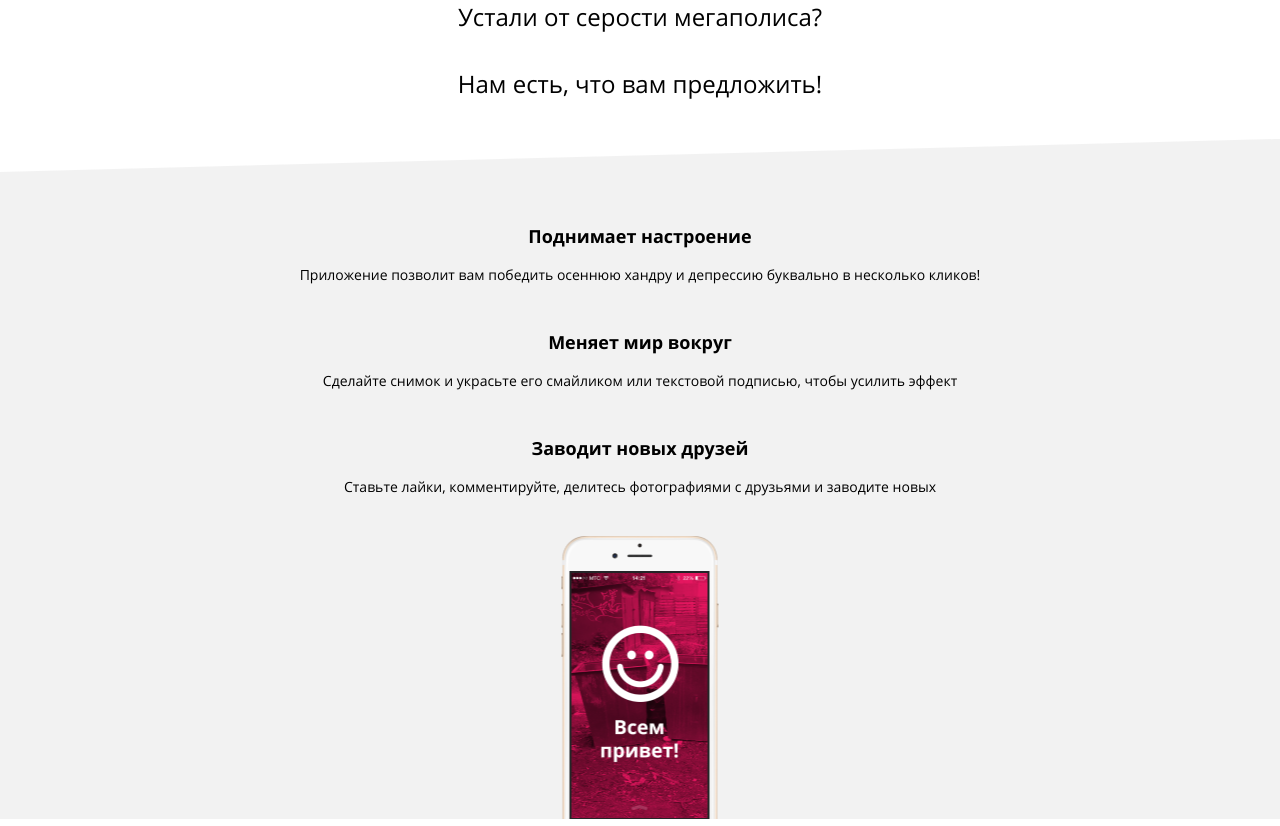
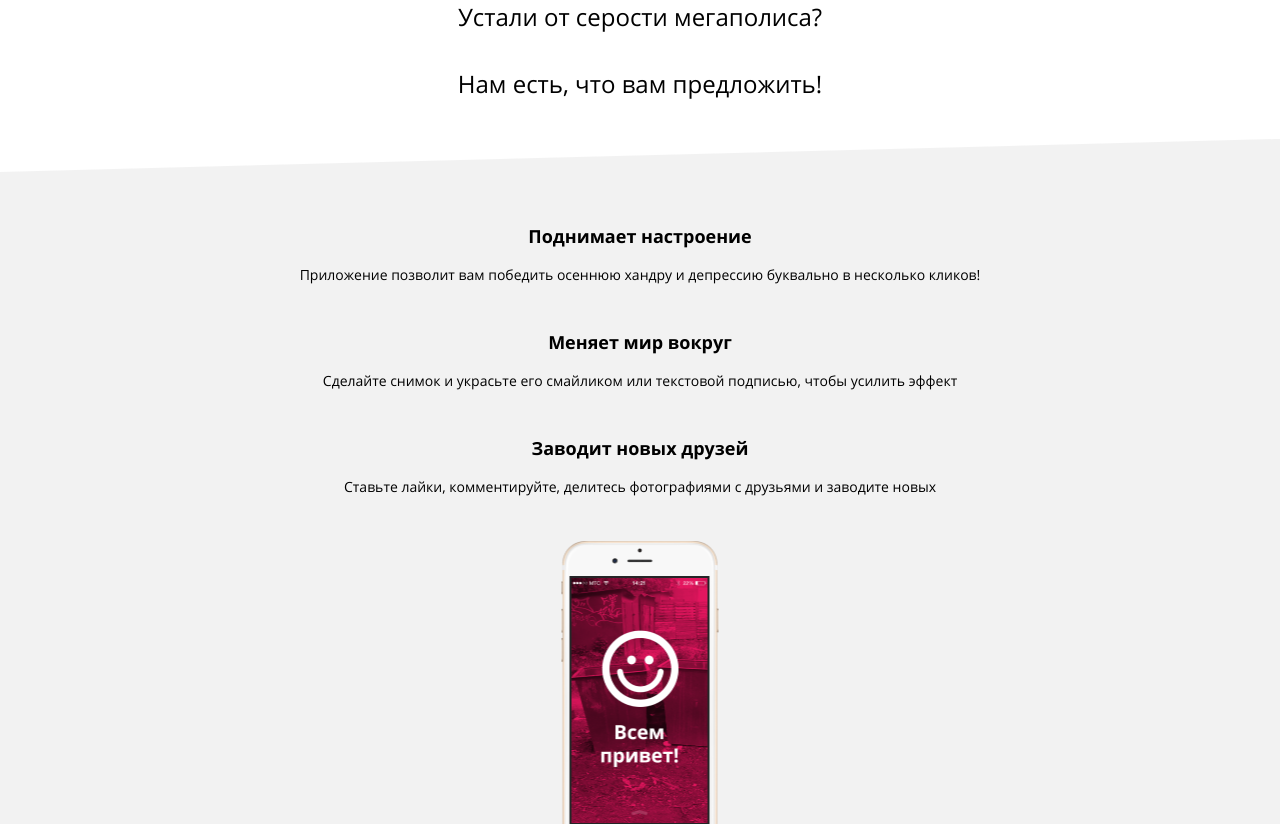
Before and after one commit to Artem26102006/Pink, a website: page source/index.html in a window 1280 px wide. Shown: the part 768-1594 px from the top of the page. Drawn offline with nearby package versions, Linux system fonts and the light colour scheme; files that its build step writes are made by us from their sources.

Commit message:
doing-index-remakes

```diff
--- a/source/less/blocks/benefits.less
+++ b/source/less/blocks/benefits.less
@@ -16,10 +16,13 @@
 
 .benefits__list {
   .list-none();
-  background-color: @gray;
   position: relative;
   overflow: hidden;
-  padding-top: 85px;
+  padding: 85px 20px 325px 20px;
+  // background: url("../img/phone-image-example.png") no-repeat;
+  // background-size: 157px 320px;
+  background-color: @gray;
+
 
   &::before {
     content: " ";
@@ -34,20 +37,25 @@
   }
 
   &::after {
-    content: url(../img/phone-image-example.png);
+    content: "";
+    background: url(../img/phone-image-example.png) no-repeat;
     width: 157px;
     height: 320px;
+    background-size: 157px 320px;
     display: block;
-    position: relative;
+    position: absolute;
     left: 50%;
     transform: translateX(-50%);
     bottom: -37px;
+
+    // .retina ({ !!!
+
+    // });
   }
 }
 
 .benefits__advantage {
   text-align: center;
-  padding: 0 20px;
   margin-bottom: 43px;
 
   &:last-child {
```
